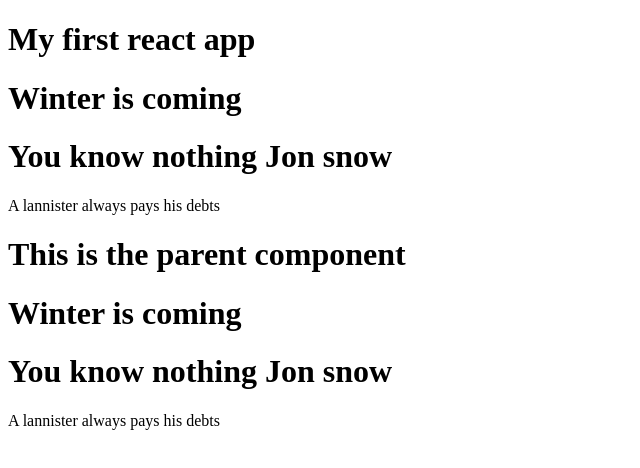
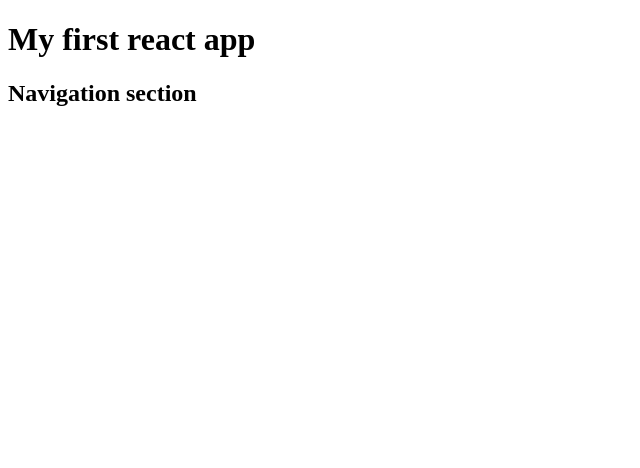
Before and after one commit to Faithmathenge/luxury-living, a React (Vite) app in the folder vite-project/: page / in a window 1280 px wide. Shown: the top 468 px of the page, without its empty margins (0-640 px from the left). Built offline with nearby package versions, Linux system fonts and the light colour scheme.

Commit message:
navigation section

```diff
--- /dev/null
+++ b/vite-project/src/AmazonPage/Navigation.jsx
@@ -0,0 +1,11 @@
+import logo from "./Assets/amazonlogo.png";
+
+function Navigate() {
+  return(
+    <div>
+      <h2>Navigation section</h2>
+    </div>
+  )
+}
+
+export default Navigate;
--- a/vite-project/src/main.jsx
+++ b/vite-project/src/main.jsx
@@ -1,45 +1,11 @@
 import { StrictMode } from "react";
 import { createRoot } from "react-dom/client";
 
-function MyComponent() {
-  return null; //valid jsx
-}
-
-function MyComponent2() {
-  return (
-    <div>
-      <h1>Winter is coming</h1>
-      <div></div>
-    </div>
-  );
-}
-
-function MyComponent3() {
-  return (
-    <>
-      <h1>You know nothing Jon snow</h1>
-      <p>A lannister always pays his debts</p>
-    </>
-  );
-}
-
-function ParentComponent() {
-  return (
-    <div>
-      <h1>This is the parent component</h1>
-      <MyComponent />
-      <MyComponent2></MyComponent2>
-      <MyComponent3 />
-    </div>
-  );
-}
+import Navigation from "./AmazonPage/Navigation";
 
 createRoot(document.getElementById("root")).render(
   <StrictMode>
     <h1>My first react app</h1>
-    <MyComponent />
-    <MyComponent2></MyComponent2>
-    <MyComponent3 />
-    <ParentComponent />
+    <Navigation />
   </StrictMode>,
 );
```
Also changed, not shown: vite-project/src/AmazonPage/Assets/amazonlogo.png (added).
